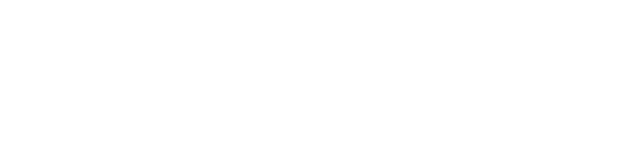
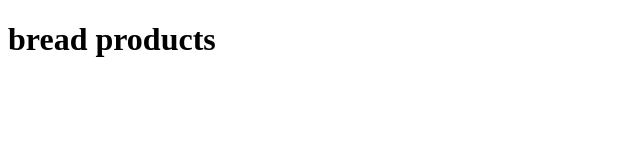
Before and after one commit to jadegitgit/com.bread.demo, a plain HTML site: page WebContent/contacts.html in a window 1280 px wide. Shown: the whole page, without its empty margins (0-640 px from the left). Drawn offline with Linux system fonts and the light colour scheme.

```diff
--- a/WebContent/contacts.html
+++ b/WebContent/contacts.html
@@ -3,6 +3,7 @@
 <head>
 <meta http-equiv="Content-Type" content="text/html; charset=ISO-8859-1">
 <title>add contacts</title>
+<h1>bread products</h1>
 </head>
 <body>
 
```
